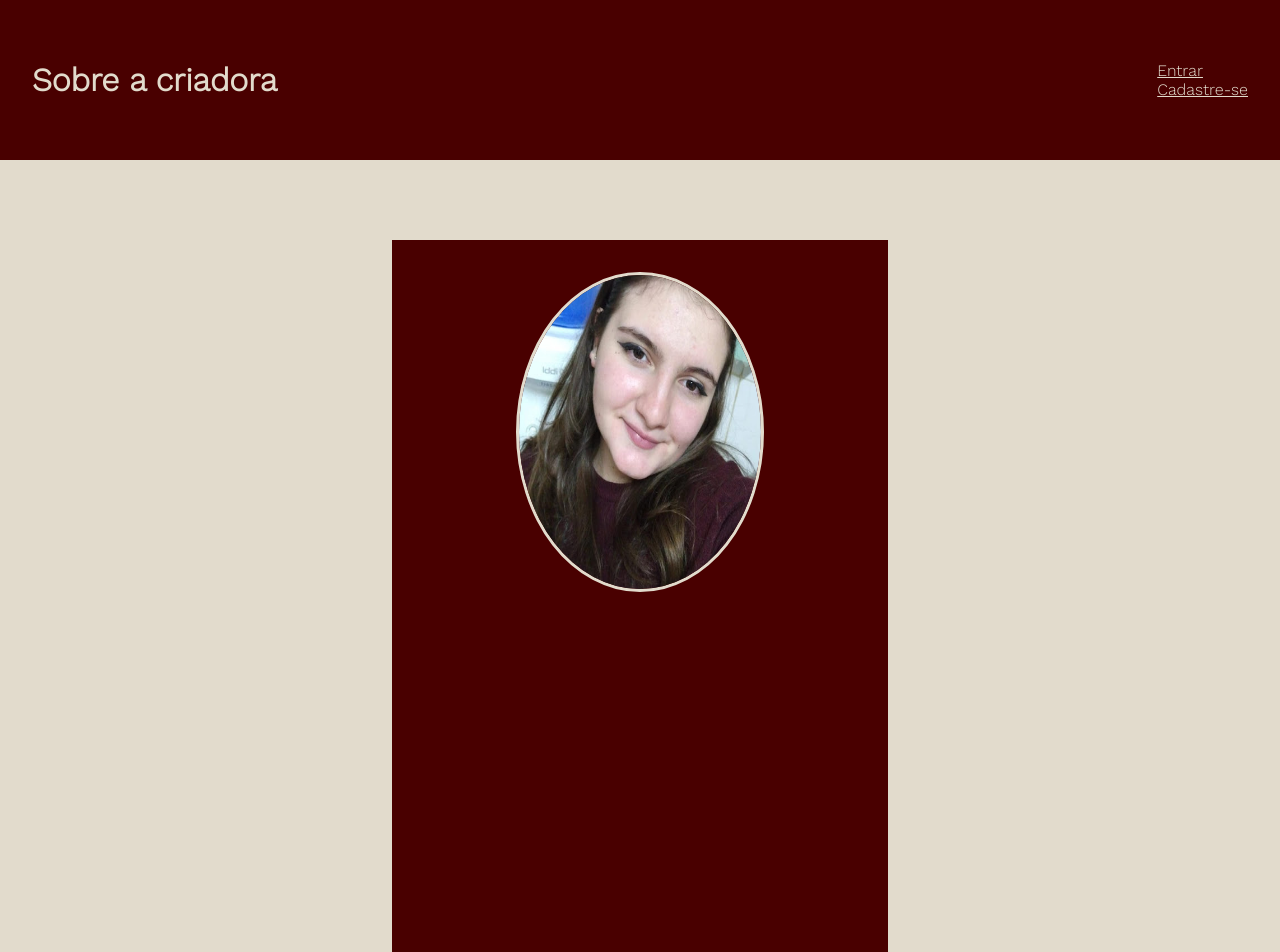
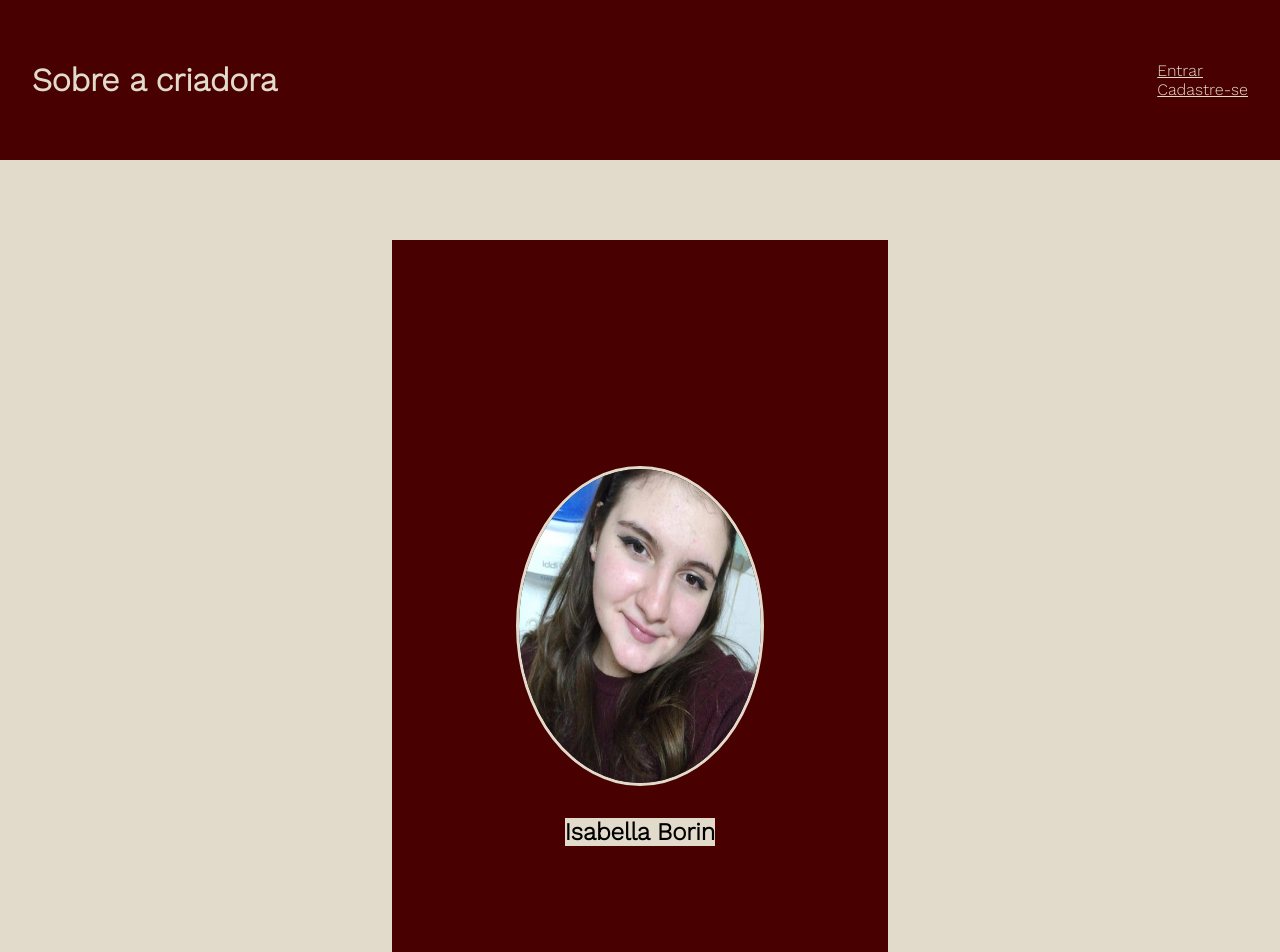
Before and after one commit to isab5/login-e-autenticacao, a Next.js app in the folder my-login/: page /creator in a window 1280 px wide. Shown: the top 952 px of the page. Built offline with nearby package versions, Linux system fonts and the light colour scheme.

Commit message:
feat: add name profile

```diff
--- a/my-login/app/creator/creator.module.css
+++ b/my-login/app/creator/creator.module.css
@@ -8,6 +8,9 @@
     top: 80%;
     left: 50%;
     transform: translate(-50%, -50%);
+    flex-direction: column;
+    align-items: center;
+    text-align: center;
 }
 
 .image {
--- a/my-login/app/creator/page.jsx
+++ b/my-login/app/creator/page.jsx
@@ -9,6 +9,7 @@ export default function Register() {
         <Header />
         <main className={styles.main}>
           <Image className={styles.image} src={Isabella} alt="Foto da criadora do login" />
+          <h2>Isabella Borin</h2>
         </main>
       </div>
     );
```
